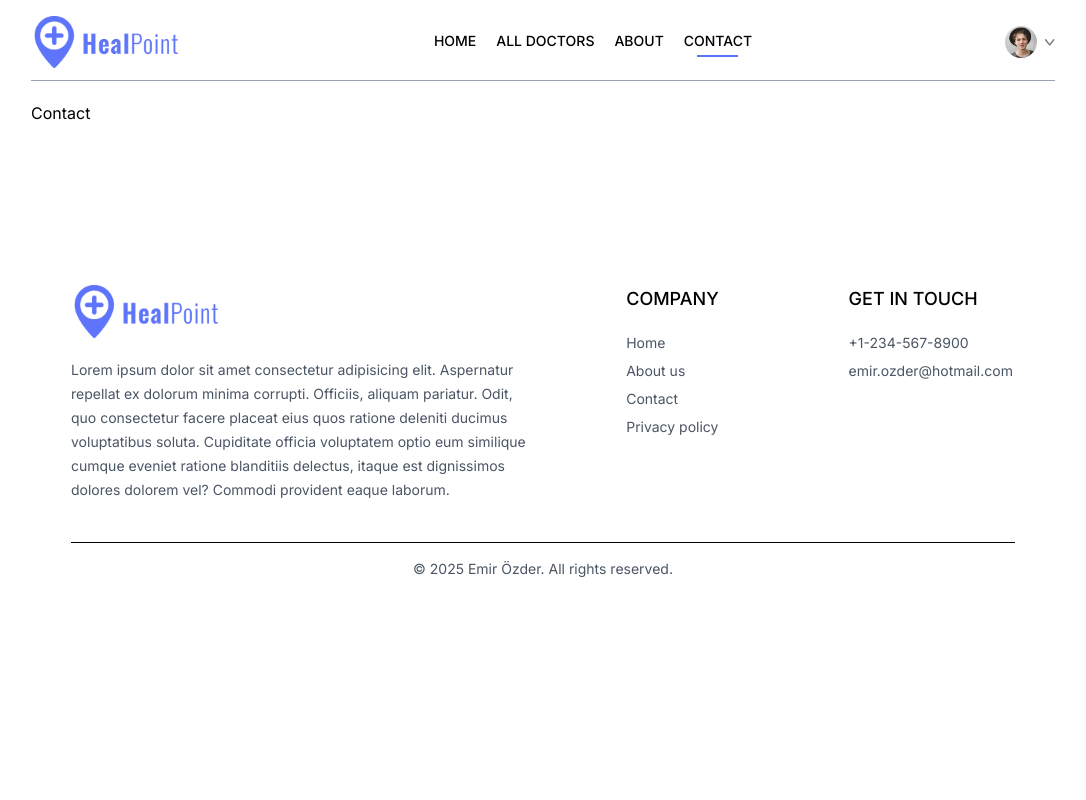
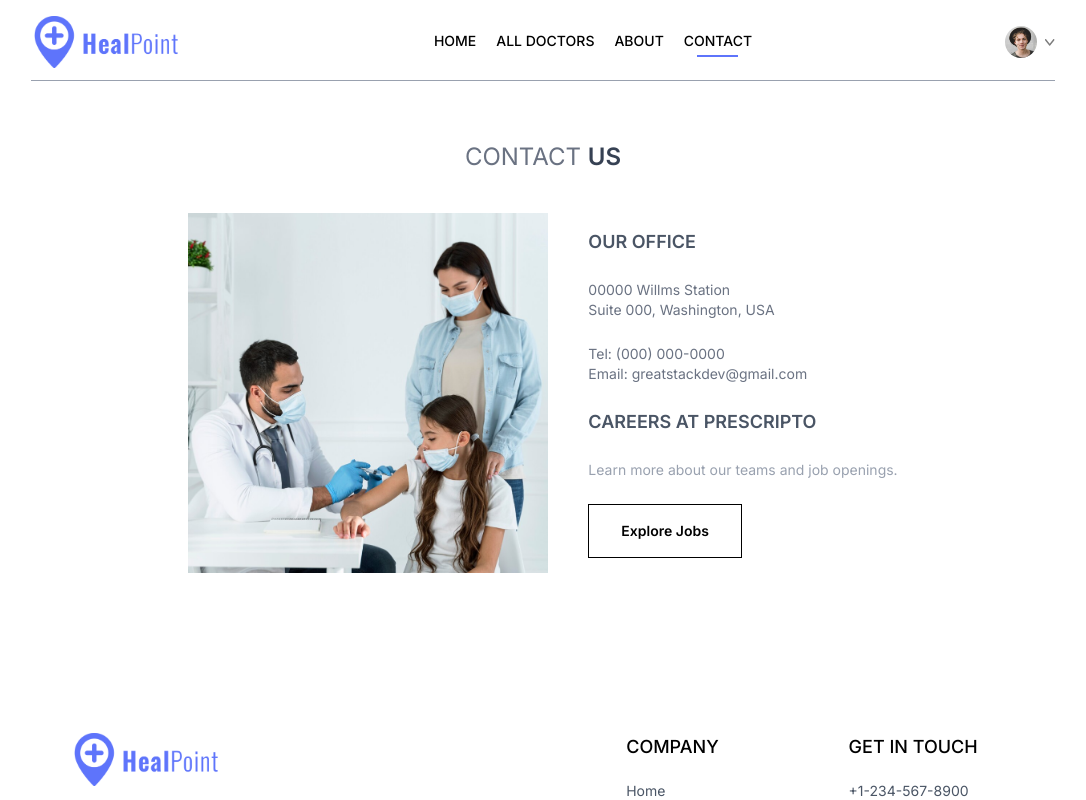
Before and after one commit to emirozder/doctor-booking-mern, a React (Vite) app in the folder frontend/: page /contact in a window 1280 px wide. Shown: the top 800 px of the page, without its empty margins (97-1183 px from the left). Built offline with nearby package versions, Linux system fonts and the light colour scheme.

Commit message:
feat: contact page

```diff
--- a/frontend/src/pages/Contact.jsx
+++ b/frontend/src/pages/Contact.jsx
@@ -1,7 +1,47 @@
 import React from "react";
+import { assets } from "../assets/assets";
 
 const Contact = () => {
-  return <div>Contact</div>;
+  return (
+    <div>
+      <div className="text-center text-2xl pt-10 text-gray-500">
+        <p>
+          CONTACT <span className="text-gray-700 font-semibold">US</span>
+        </p>
+      </div>
+
+      <div className="my-10 flex flex-col justify-center md:flex-row gap-10 mb-28 text-sm">
+        <img
+          src={assets.contact_image}
+          alt="contact-img"
+          className="w-full max-w-[360px]"
+        />
+
+        <div className="flex flex-col justify-center items-start gap-6">
+          <p className="font-semibold text-lg text-gray-600">OUR OFFICE</p>
+          <p className="text-gray-500">
+            00000 Willms Station
+            <br />
+            Suite 000, Washington, USA
+          </p>
+          <p className="text-gray-500">
+            Tel: (000) 000-0000
+            <br />
+            Email: greatstackdev@gmail.com
+          </p>
+          <p className="font-semibold text-lg text-gray-600">
+            CAREERS AT PRESCRIPTO
+          </p>
+          <p className="text-gray-400">
+            Learn more about our teams and job openings.
+          </p>
+          <button className="border border-black px-8 py-4 text-sm font-semibold hover:bg-black hover:text-white transition-all duration-500">
+            Explore Jobs
+          </button>
+        </div>
+      </div>
+    </div>
+  );
 };
 
 export default Contact;
```
